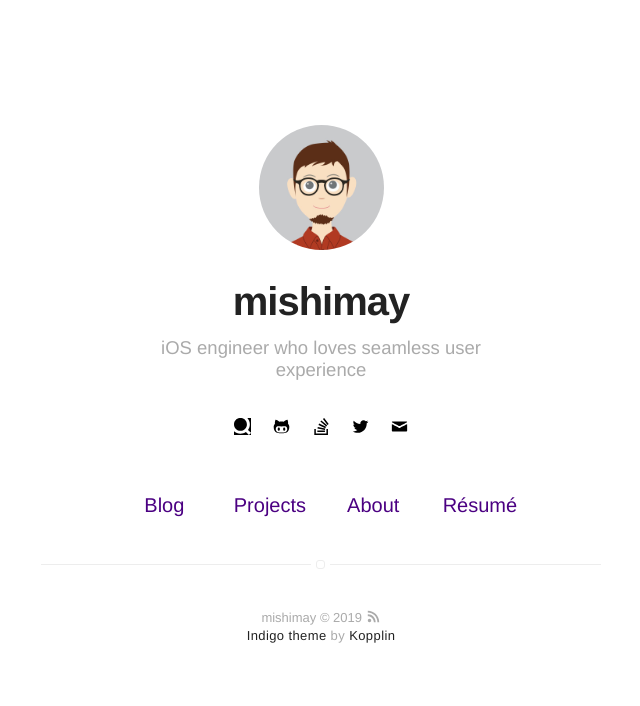
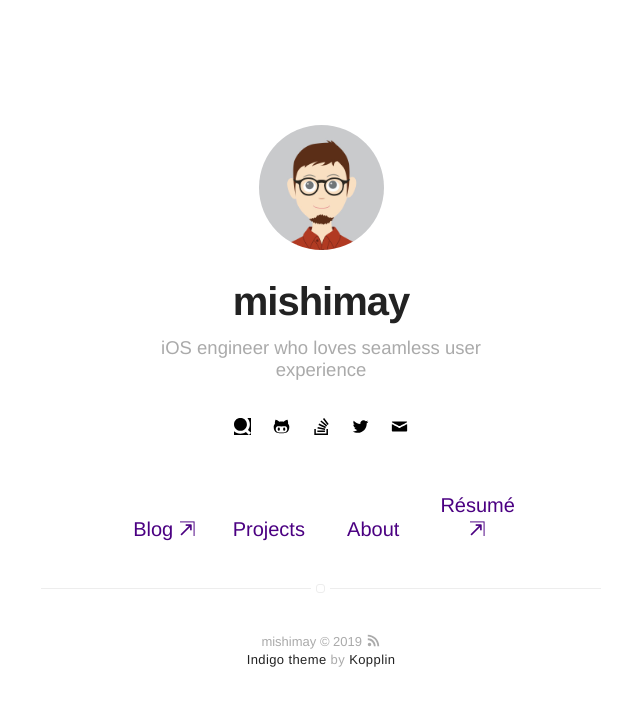
Before and after one commit to mishimay/mishimay.github.io, a Jekyll site: the page built from index.html, in a window 1280 px wide. Shown: the top 706 px of the page, without its empty margins (319-959 px from the left). Built offline with Jekyll 4.4.1, drawn with Linux system fonts in a browser that asks for light colours.

Commit message:
Add icon ⇱

```diff
--- a/_includes/nav.html
+++ b/_includes/nav.html
@@ -8,7 +8,7 @@
 
         {% if site.blog == true %}
             <li class="item">
-                <a class="link" href="{{ site.blog-url }}" target="_blank">Blog</a>
+                <a class="link" href="{{ site.blog-url }}" target="_blank">Blog <span style="transform: scaleX(-1); display: inline-block;" >⇱</span></a>
             </li>
         {% endif %}
 
@@ -30,7 +30,7 @@
 
         {% if site.resume == true %}
             <li class="item">
-                <a class="link" href="{% if site.resume-external %}{{ site.resume-url }}{% else %}{{ site.url }}/{{ site.resume-url }}{% endif %}" target="_blank">Résumé</a>
+                <a class="link" href="{% if site.resume-external %}{{ site.resume-url }}{% else %}{{ site.url }}/{{ site.resume-url }}{% endif %}" target="_blank">Résumé <span style="transform: scaleX(-1); display: inline-block;" >⇱</span></a>
             </li>
         {% endif %}
     </ul>
--- a/_sass/components/nav.sass
+++ b/_sass/components/nav.sass
@@ -36,11 +36,11 @@
 
         > .item > .link
             font-size: 2rem
-            padding: 7px 15px
+            padding: 7px 5px
             margin: 0
             border-radius: 4%
             transition: all .4s ease-in-out
-            width: 70px
+            width: 90px
 
             &:hover
                 color: $alpha
```
